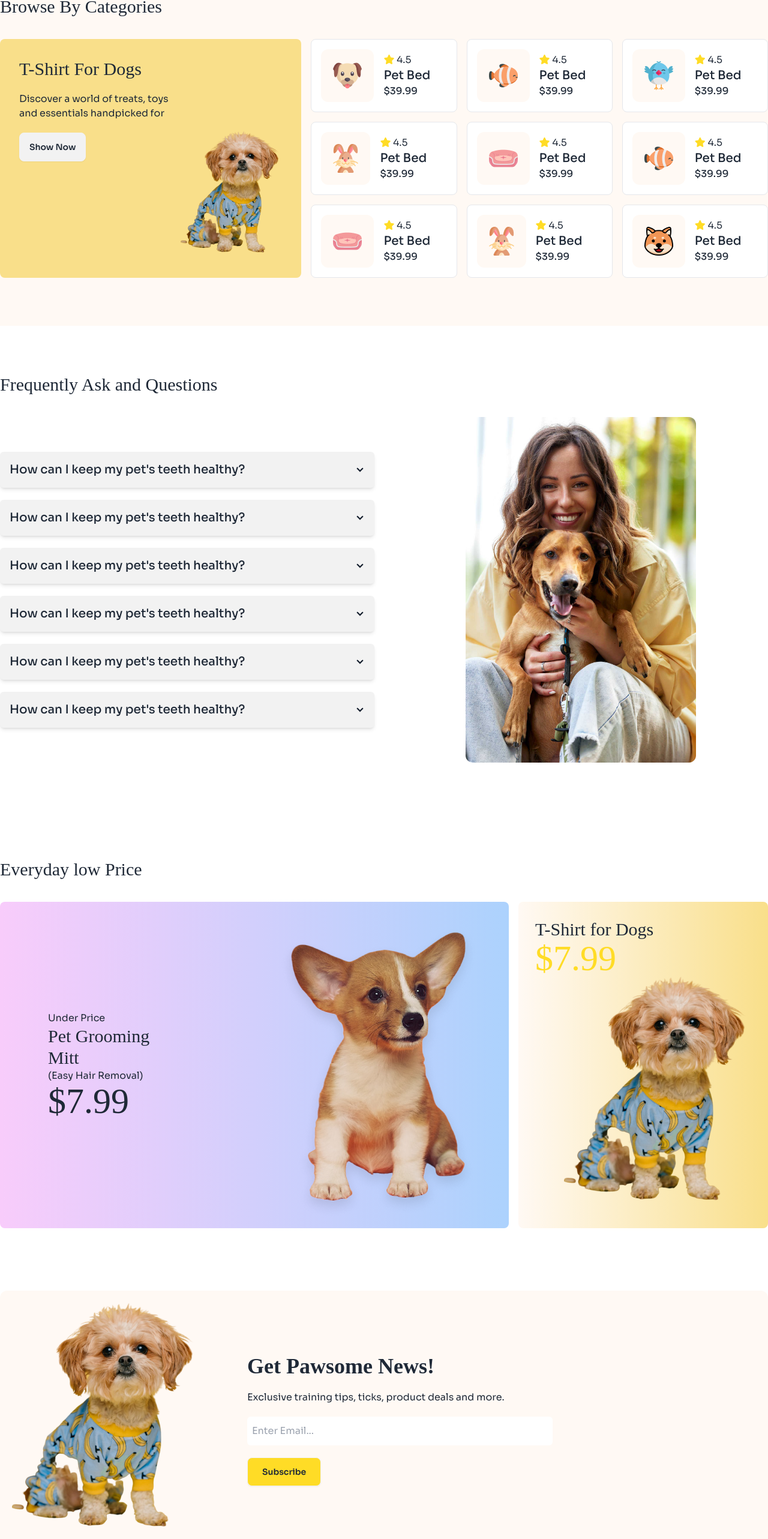
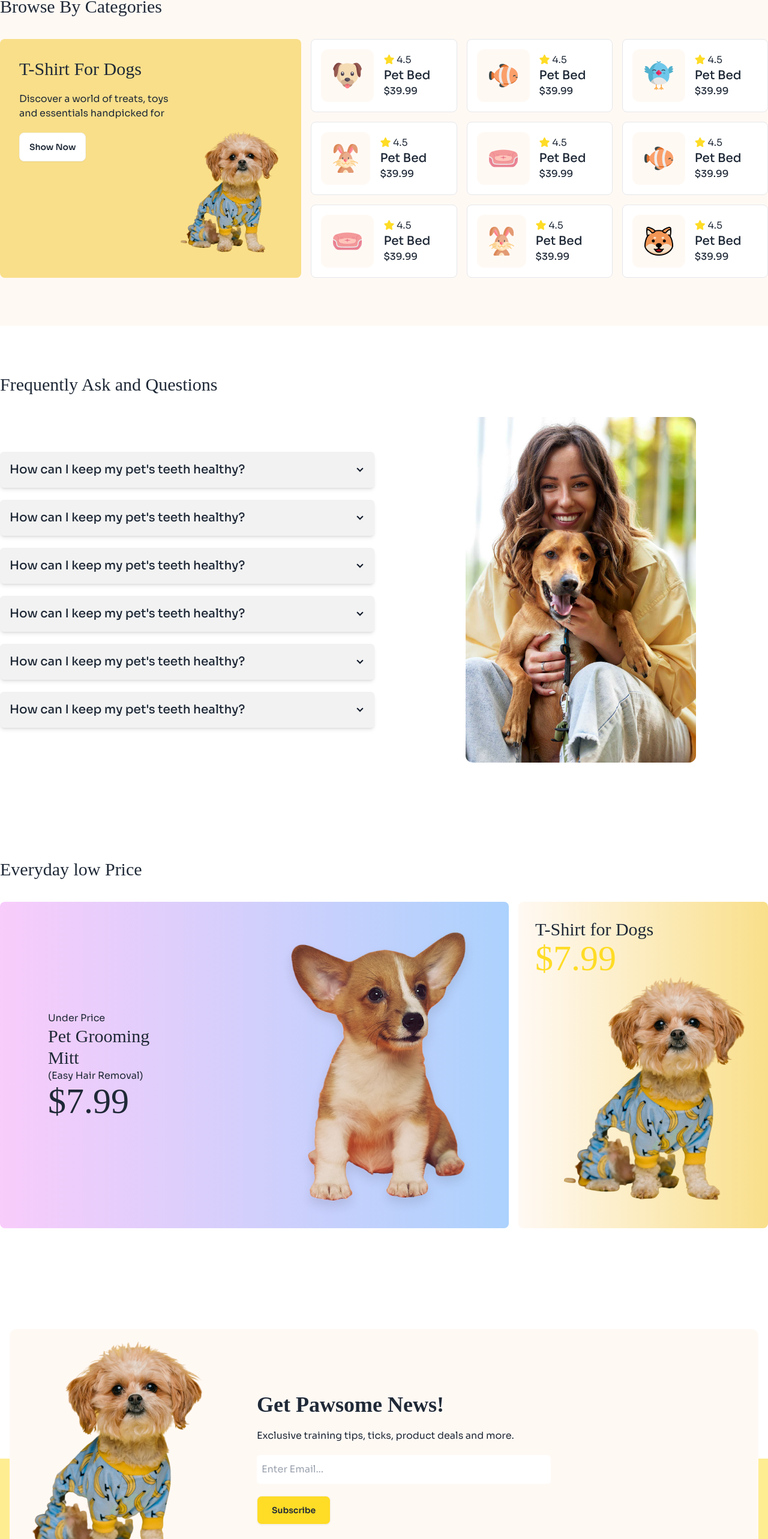
Before and after one commit to devforhadul/ph-assignment3-project, a plain HTML site: page index.html in a window 1280 px wide. Shown: the part 1237-3802 px from the top of the page at 60% size. Drawn offline with nearby package versions, Linux system fonts and the light colour scheme; a web font is replaced by a local one.

Commit message:
beta submit

```diff
--- a/index.html
+++ b/index.html
@@ -203,7 +203,7 @@
           <div class="grid grid-cols-2 sm:grid-cols-5 gap-4">
             <!-- big card -->
             <div
-              class="product-card flex p-8 col-span-2 row-span-2 sm:col-span-2 sm:row-span-3 bg-[#F9DF8A] rounded-lg bg[230px_100px]"
+              class="product-card flex p-8 col-span-2 row-span-2 sm:col-span-2 sm:row-span-3 bg-[#F9DF8A] rounded-lg bg-[230px_100px]"
               id="big-card"
             >
               <div class="space-y-5">
@@ -211,7 +211,7 @@
                 <p>
                   Discover a world of treats, toys and essentials handpicked for
                 </p>
-                <div class="btn">Show Now</div>
+                <div class="btn bg-white">Show Now</div>
               </div>
               <div class="self-end">
                 <img class="" src="assets/cute-pet-mid.png" alt="" />
@@ -355,8 +355,8 @@
                 <h4 class="text-base font-medium">$39.99</h4>
               </div>
             </div>
-            <!-- card 1 -->
-            <div class="flex items-center gap-4 bg-white border p-4 rounded-lg">
+            <!-- card 9 -->
+            <div class="flex items-center gap-4 bg-white border p-4 rounded-lg hidden sm:inline-flex">
               <div>
                 <img
                   class="p-5 bg-[#FFF9F4] rounded-xl"
@@ -503,7 +503,7 @@
       </div>
 
       <!-- Low price -->
-      <div class="container mx-auto pb-80 py-20 px-4 sm:px-0">
+      <div class="container mx-auto pb-[470px] sm:pb-96 py-20 px-4 sm:px-0">
         <div>
           <h1 class="text-3xl adlam-font mb-6 sm:mb-9">Everyday low Price</h1>
         </div>
@@ -539,14 +539,14 @@
       </div>
 
       <!-- news letter section -->
-      <div class="relative">
+      <div class="relative mx-4">
         <div
-          class="news-letter absolute container p-5 absolute  bg-[#FFF9F4] flex flex-col gap-8 sm:flex-row items-center rounded-xl text-center sm:text-left"
+          class="news-letter absolute container -top-[50px] sm:top-0  p-5 absolute bg-[#FFF9F4] flex flex-col gap-8 sm:flex-row items-center rounded-xl text-center sm:text-left"
         >
           <div class="flex-2">
             <img src="assets/cute-pet-mid.png" alt="" />
           </div>
-          <div class="flex-1 ml-12 space-y-5">
+          <div class="flex-1 sm:ml-12 space-y-5">
             <h2 class="text-2xl sm:text-4xl font-bold adlam-font">
               Get Pawsome News!
             </h2>
```
